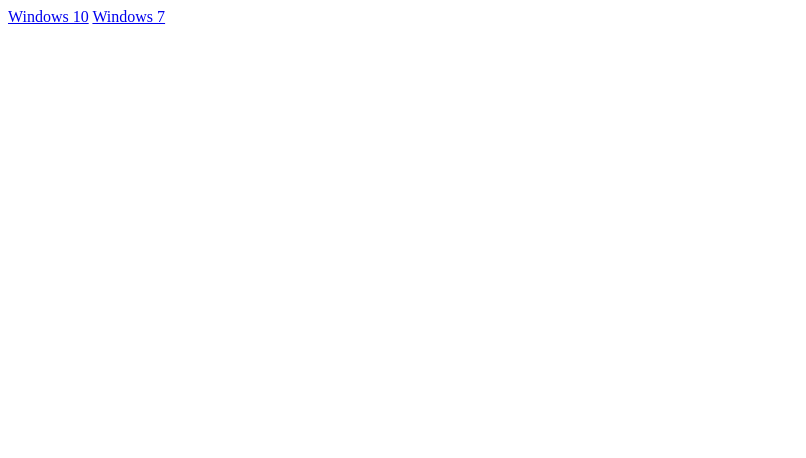
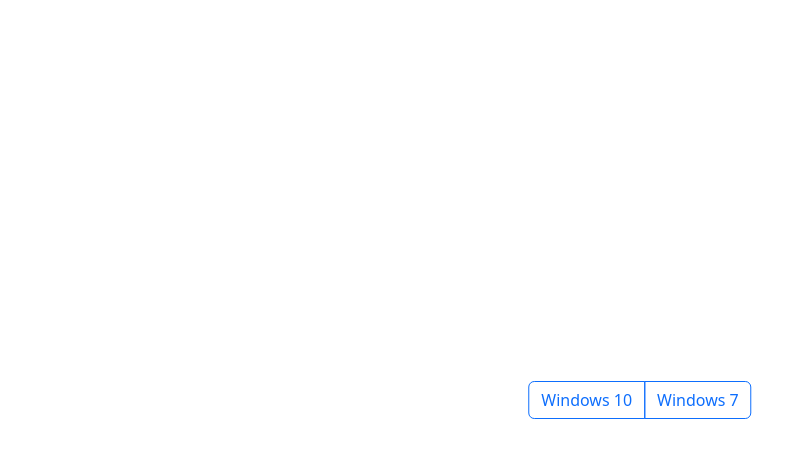
Before and after one commit to Yikang666/Windows-web, a plain HTML site: page index.html in a window 1280 px wide. Shown: the whole page, without its empty margins (0-806 px from the left). Drawn offline with nearby package versions, Linux system fonts and the light colour scheme.

Commit message:
fix: 主页加入Bootstrap

```diff
--- a/index.html
+++ b/index.html
@@ -5,9 +5,15 @@
     <meta http-equiv="X-UA-Compatible" content="IE=edge">
     <meta name="viewport" content="width=device-width, initial-scale=1.0">
     <title>Windows 系统模拟</title>
+    <link href="https://cdn.staticfile.org/twitter-bootstrap/5.3.2/css/bootstrap.min.css" rel="stylesheet">
 </head>
 <body>
-    <a href="./win10">Windows 10</a>
-    <a href="./win7">Windows 7</a>
+    <div class="position-absolute top-50 start-50 translate-middle">
+        <div class="btn-group">
+            <a class="btn btn-outline-primary" href="./win10">Windows 10</a>
+            <a class="btn btn-outline-primary" href="./win7">Windows 7</a>
+        </div>
+    </div>
+    <script src="https://cdn.staticfile.org/twitter-bootstrap/5.3.2/js/bootstrap.min.js"></script>
 </body>
 </html>
```
